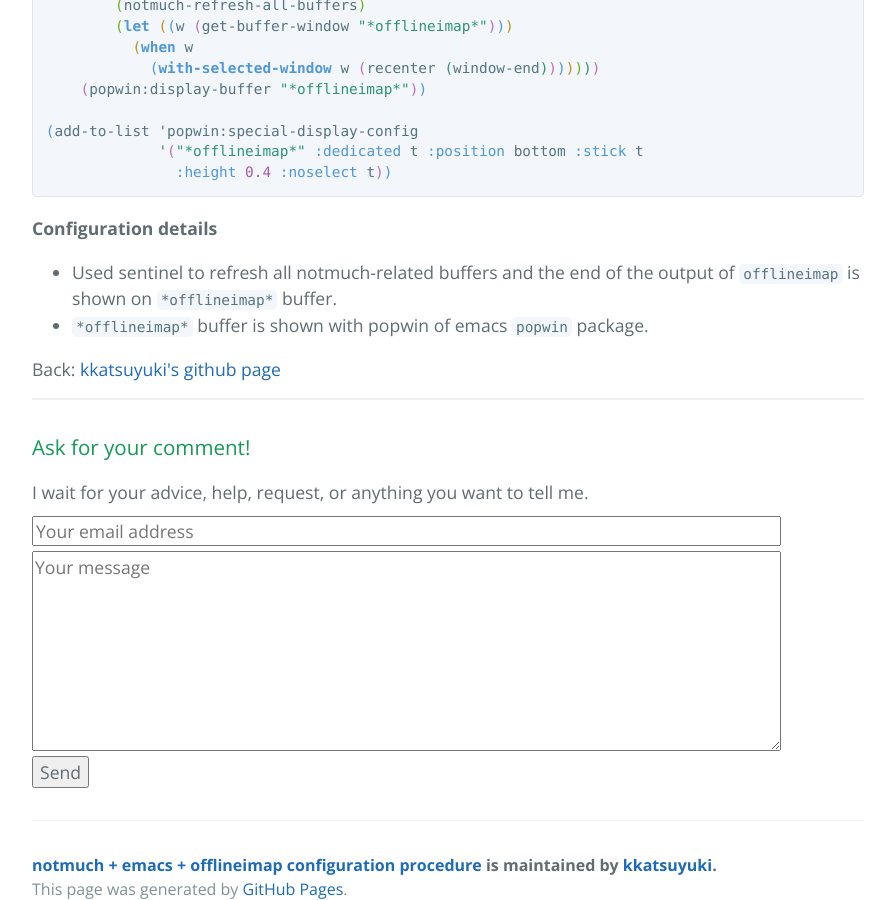
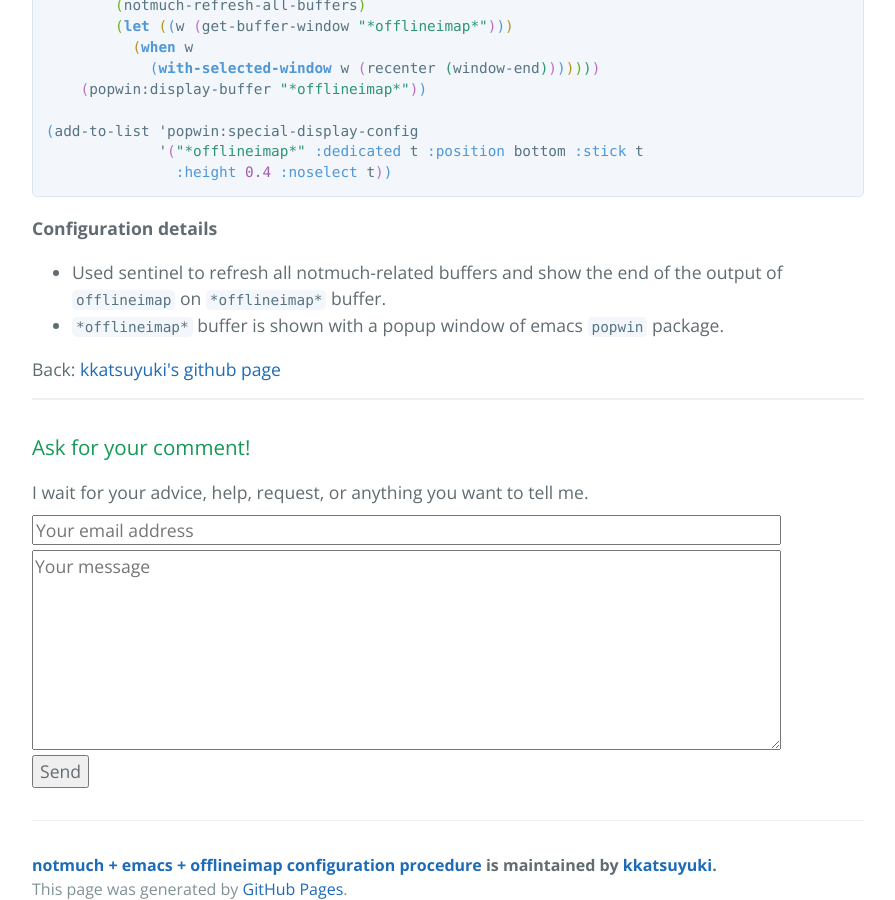
Before and after one commit to kkatsuyuki/notmuch-conf, a Jekyll site: the page built from docs/index.html, in a window 1280 px wide and 900 px high, scrolled down 7155 px. Shown: the whole window, without its empty margins (192-1087 px from the left). Built offline with Jekyll 4.4.1, drawn with Linux system fonts in a browser that asks for light colours.

Commit message:
fix a minor English grammer mistake

```diff
--- a/docs/index.html
+++ b/docs/index.html
@@ -479,9 +479,9 @@ on <code>emacs</code>.
 <b>Configuration details</b>
 </p>
 <ul class="org-ul">
-<li>Used sentinel to refresh all notmuch-related buffers and the end
-of the output of <code>offlineimap</code> is shown on <code>*offlineimap*</code> buffer.</li>
-<li><code>*offlineimap*</code> buffer is shown with popwin of emacs <code>popwin</code> package.</li>
+<li>Used sentinel to refresh all notmuch-related buffers and show the end
+of the output of <code>offlineimap</code> on <code>*offlineimap*</code> buffer.</li>
+<li><code>*offlineimap*</code> buffer is shown with a popup window of emacs <code>popwin</code> package.</li>
 </ul>
 </div>
 </div>
--- a/docs/org/index.org
+++ b/docs/org/index.org
@@ -321,6 +321,6 @@ layout: default
     #+END_SRC
 
     *Configuration details*
-    - Used sentinel to refresh all notmuch-related buffers and the end
-      of the output of =offlineimap= is shown on =*offlineimap*= buffer.
-    - =*offlineimap*= buffer is shown with popwin of emacs =popwin= package.
+    - Used sentinel to refresh all notmuch-related buffers and show the end
+      of the output of =offlineimap= on =*offlineimap*= buffer.
+    - =*offlineimap*= buffer is shown with a popup window of emacs =popwin= package.
```
